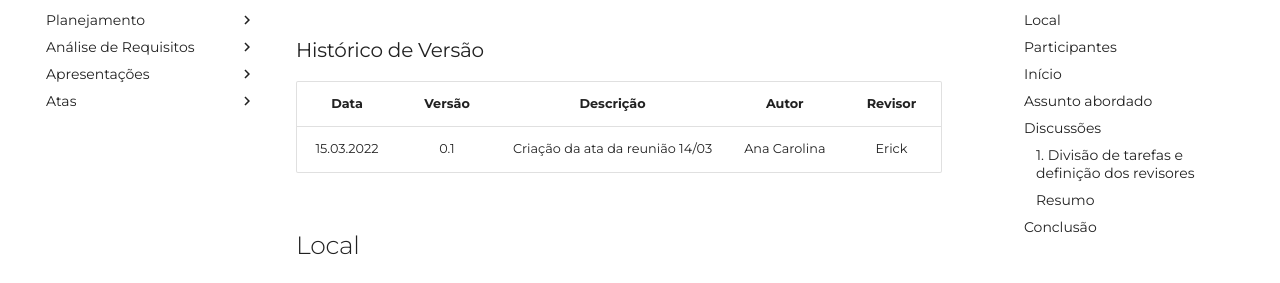
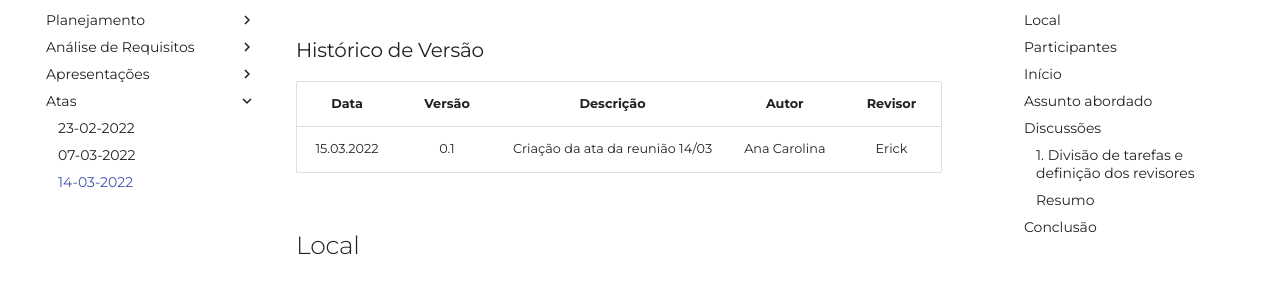
Before and after one commit to Interacao-Humano-Computador/2021.2-Cebraspe, an MkDocs documentation site: the page built from docs/Atas/14-03-2022.md, in a window 1280 px wide. Shown: the part 145-428 px from the top of the page. Built offline with MkDocs 1.6.1 and Material for MkDocs 9.7.7, drawn with Linux system fonts in a browser that asks for light colours; some web fonts are replaced; comment, search, counter and statistics services are not loaded.

Commit message:
#22 - Inclusão do link no mkdocs

```diff
--- a/mkdocs.yml
+++ b/mkdocs.yml
@@ -39,3 +39,4 @@ nav:
   - Atas:
       - 23-02-2022: Atas/23-02-2022.md
       - 07-03-2022: Atas/07-03-2022.md
+      - 14-03-2022: Atas/14-03-2022.md
```
